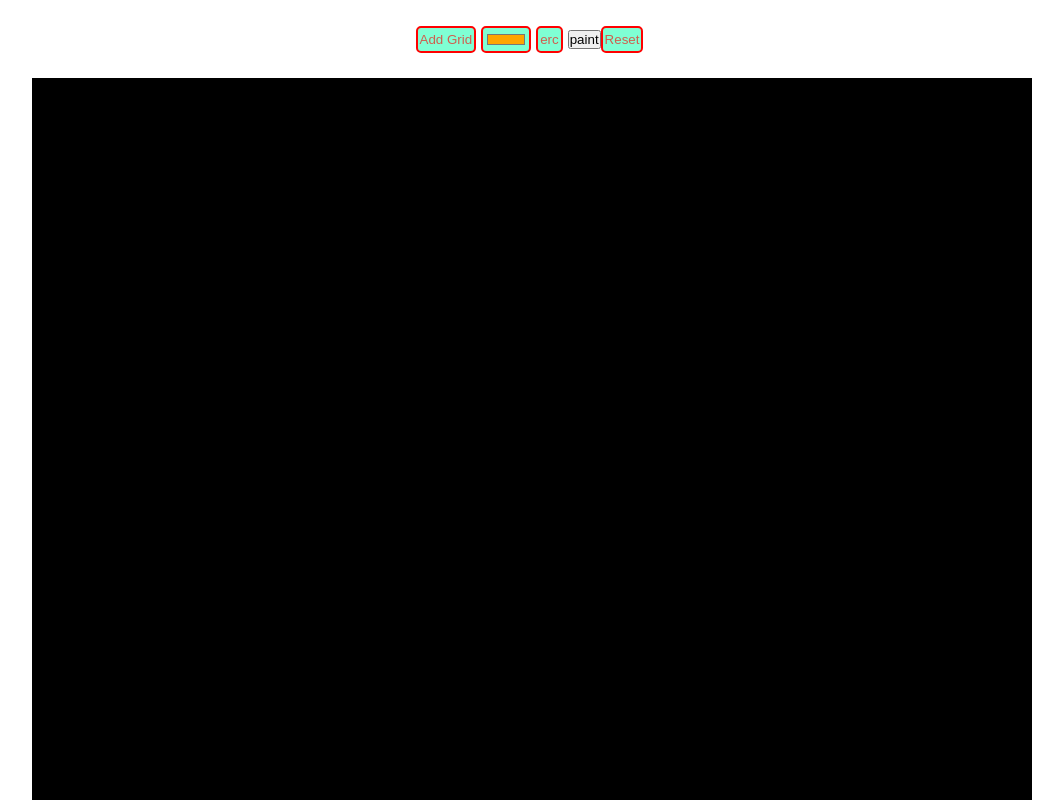
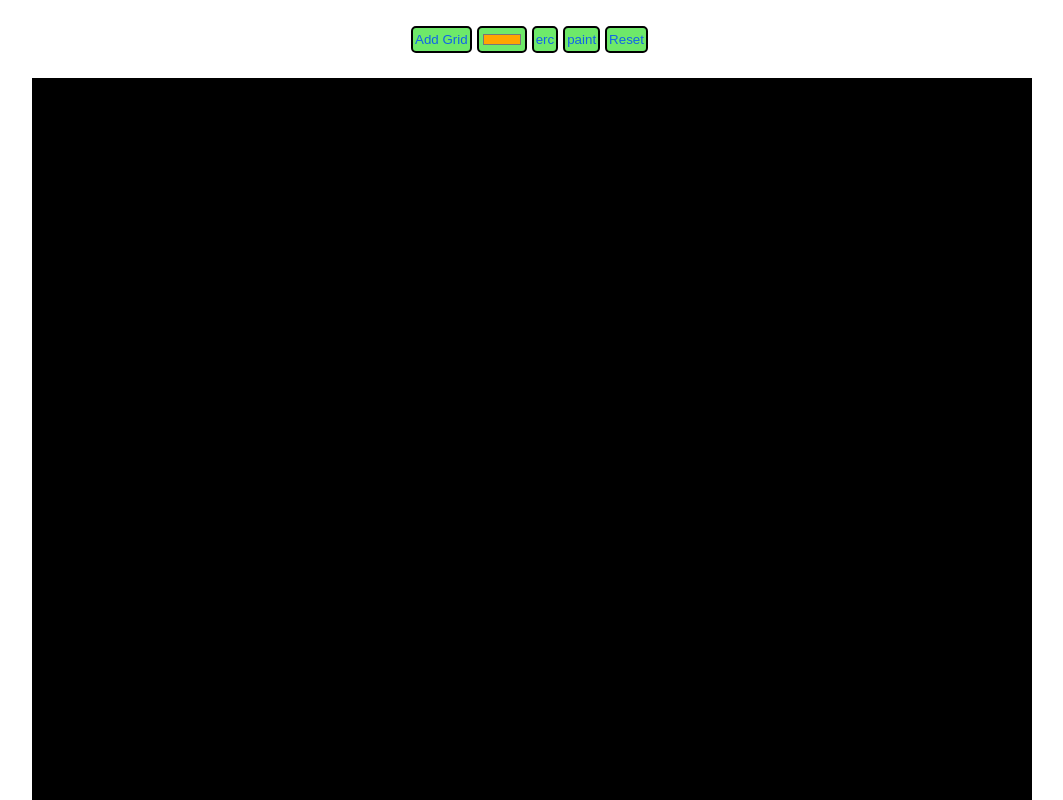
Before and after one commit to Vishwas004/pixel-maker, a plain HTML site: page index.html in a window 1280 px wide. Shown: the top 800 px of the page, without its empty margins (108-1171 px from the left). Drawn offline with Linux system fonts and the light colour scheme.

Commit message:
git
completed

```diff
--- a/style.css
+++ b/style.css
@@ -19,19 +19,21 @@ body{
 .size{
     height: 27px;
     width: auto;
+    cursor: pointer;
     margin-right: 5px;
-    background-color: aquamarine;
-    border: solid 2px red;
-    color: rgba(255, 0, 0, 0.63);
+    text-align: center;
+    background-color: rgba(31, 222, 24, 0.647);
+    border: solid 2px black;
+    color: rgba(0, 76, 255, 0.851);
     border-radius: 5px;
     padding: 2px;
-
 }
 .color{
+    cursor: pointer;
     margin-right: 5px;
-    background-color: aquamarine;
-    border: solid 2px red;
-    color: rgba(255, 0, 0, 0.63);
+    background-color: rgba(31, 222, 24, 0.647);
+    border: solid 2px black;
+    color: rgba(0, 76, 255, 0.851);
     border-radius: 5px;
     padding: 2px;
 
@@ -39,20 +41,38 @@ body{
 .ers{
     height: 27px;
     width: auto;
+    cursor: pointer;
     margin-right: 5px;
-    background-color: aquamarine;
-    border: solid 2px red;
-    color: rgba(255, 0, 0, 0.63);
+    background-color: rgba(31, 222, 24, 0.647);
+    border: solid 2px black;
+    color: rgba(0, 76, 255, 0.851);
     border-radius: 5px;
     padding: 2px;
 }
+.ers :hover{
+    height: 30px;
+    background-color: rgba(11, 11, 239, 0.902);
+}
+
 .btn{
     height: 27px;
     width: auto;
+    cursor: pointer;
     margin-right: 5px;
-    background-color: aquamarine;
-    border: solid 2px red;
-    color: rgba(255, 0, 0, 0.63);
+    background-color: rgba(31, 222, 24, 0.647);
+    border: solid 2px black;
+    color: rgba(0, 76, 255, 0.851);
+    border-radius: 5px;
+    padding: 2px;
+}
+.paint{
+    height: 27px;
+    cursor: pointer;
+    width: auto;
+    margin-right: 5px;
+    background-color: rgba(31, 222, 24, 0.647);
+    border: solid 2px black;
+    color: rgba(0, 76, 255, 0.851);
     border-radius: 5px;
     padding: 2px;
 }
```
